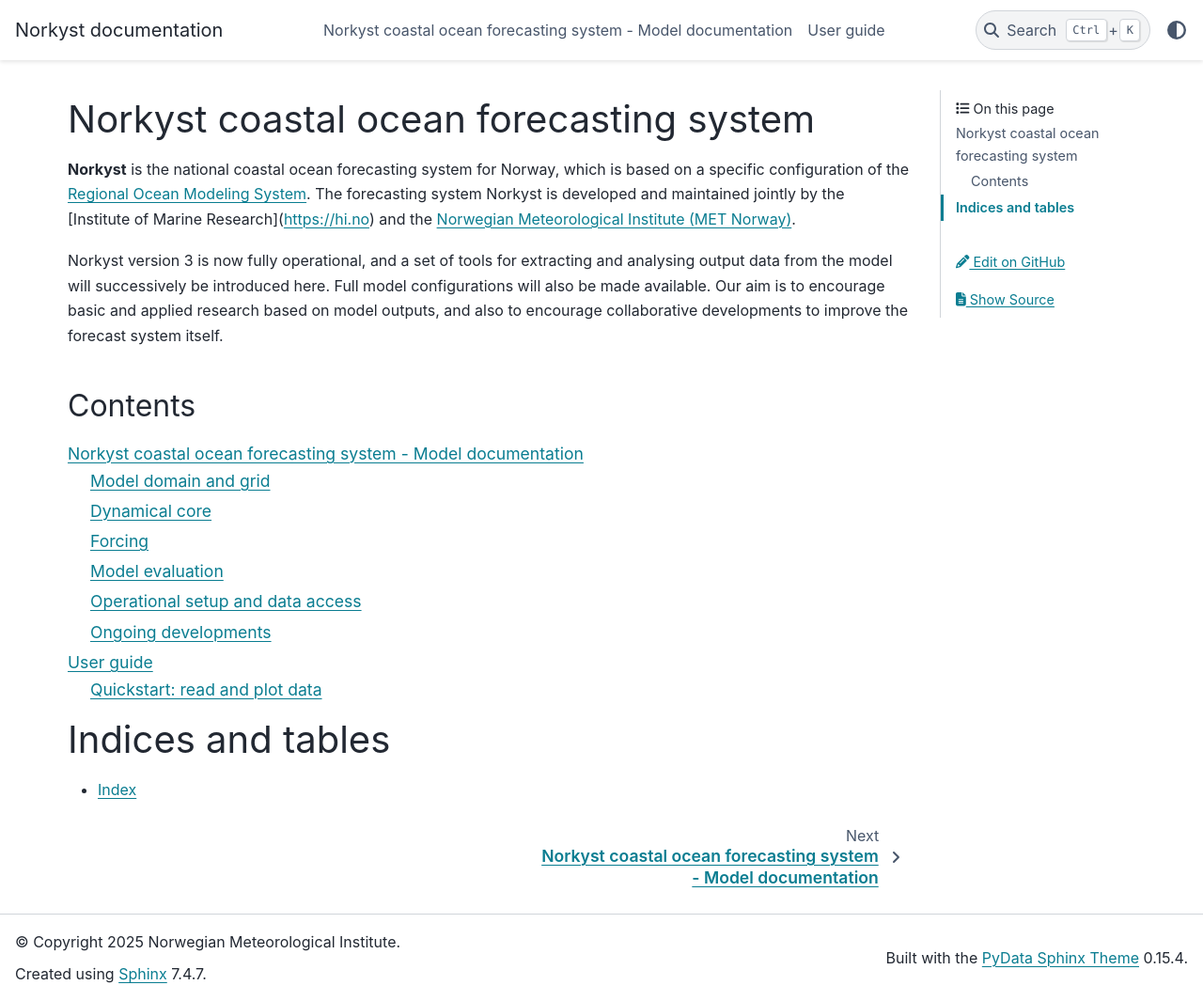
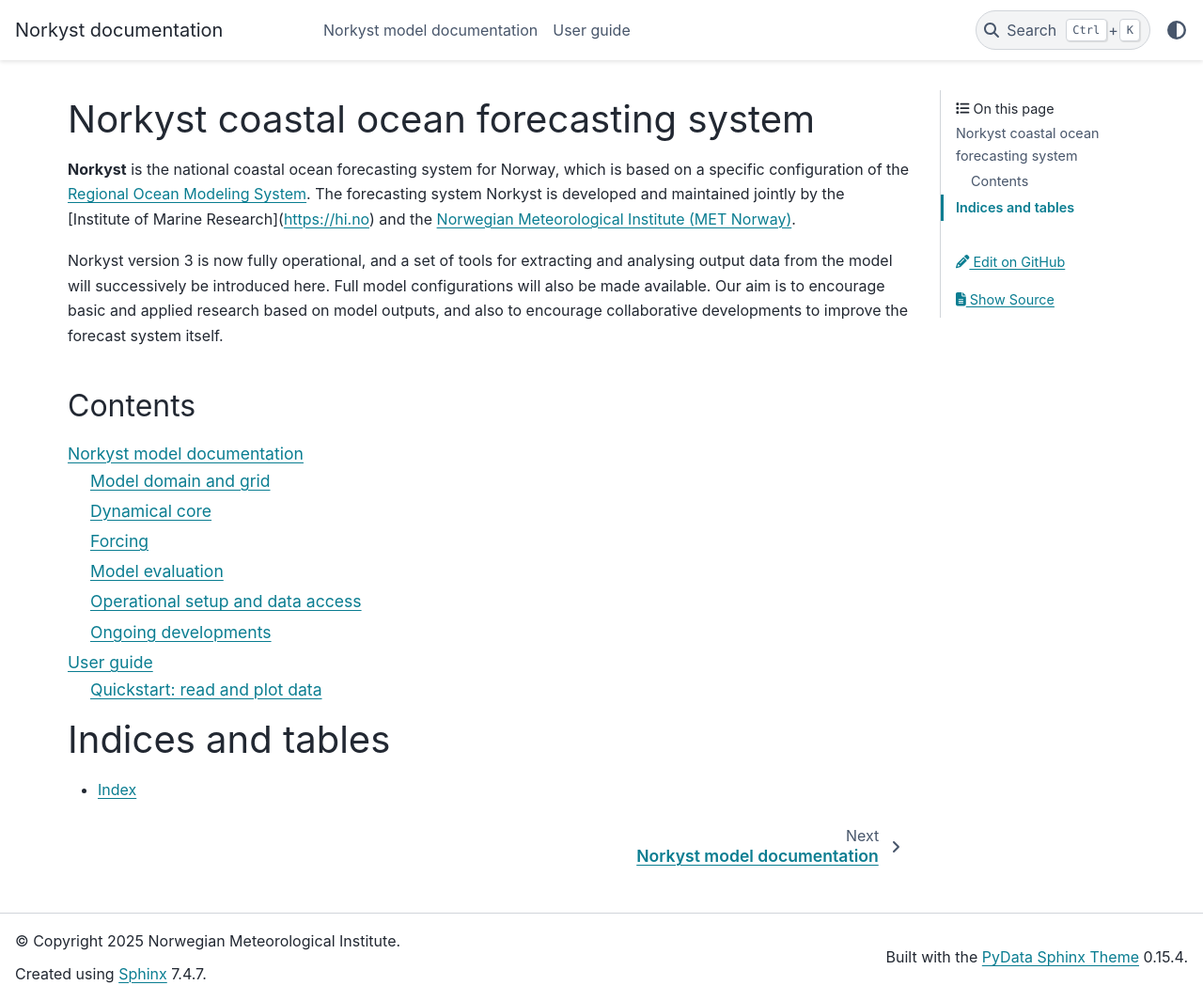
Before and after one commit to norkyst/norkyst.github.io, a Sphinx documentation site: the page built from docs/source/index.rst, in a window 1280 px wide and 1065 px high. Shown: the whole window at 94% size. Built offline with Sphinx 7.4.7 and the PyData theme 0.15.4, drawn with Linux system fonts in a browser that asks for light colours; pages that are not in the unit, such as notebooks, are missing from menus.

Commit message:
Fix heading

```diff
--- a/docs/source/model_doc/index.rst
+++ b/docs/source/model_doc/index.rst
@@ -1,4 +1,4 @@
-Norkyst coastal ocean forecasting system - Model documentation
+Norkyst model documentation
 ========================================
 
 
```
